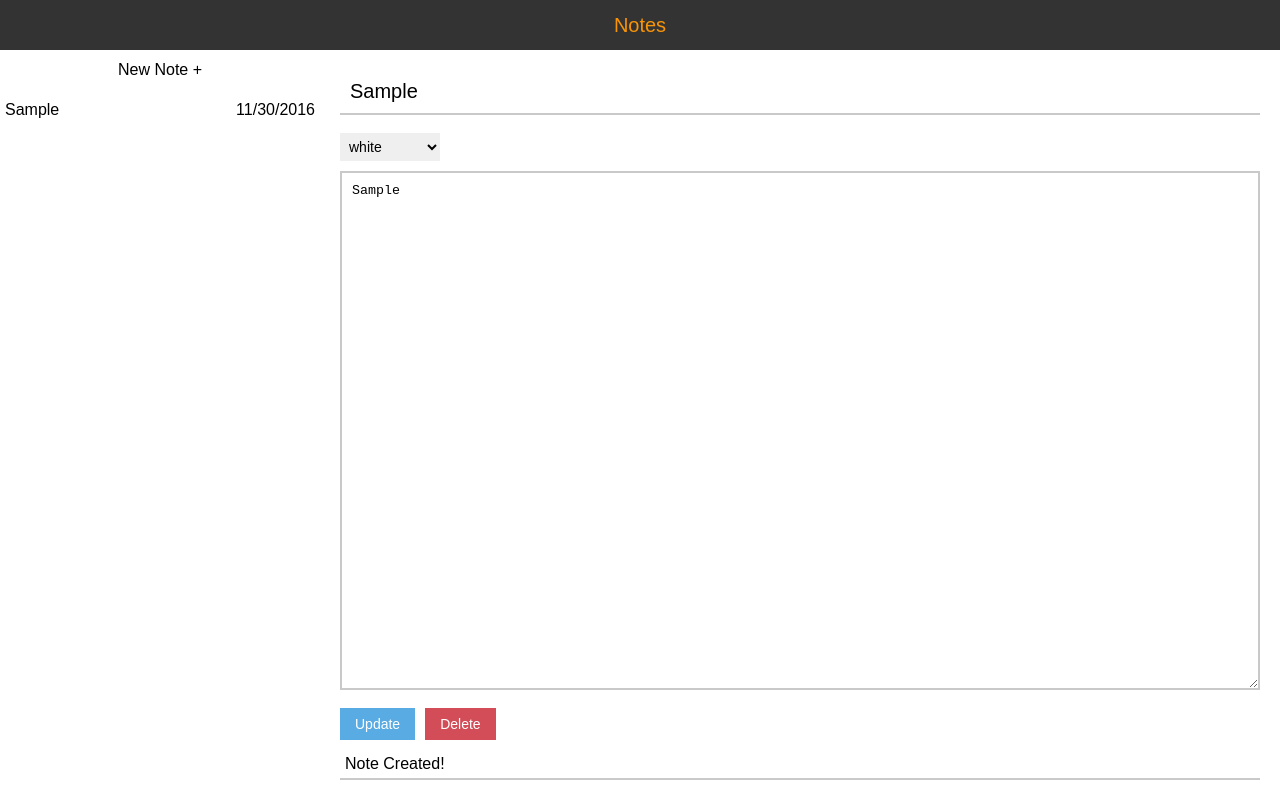
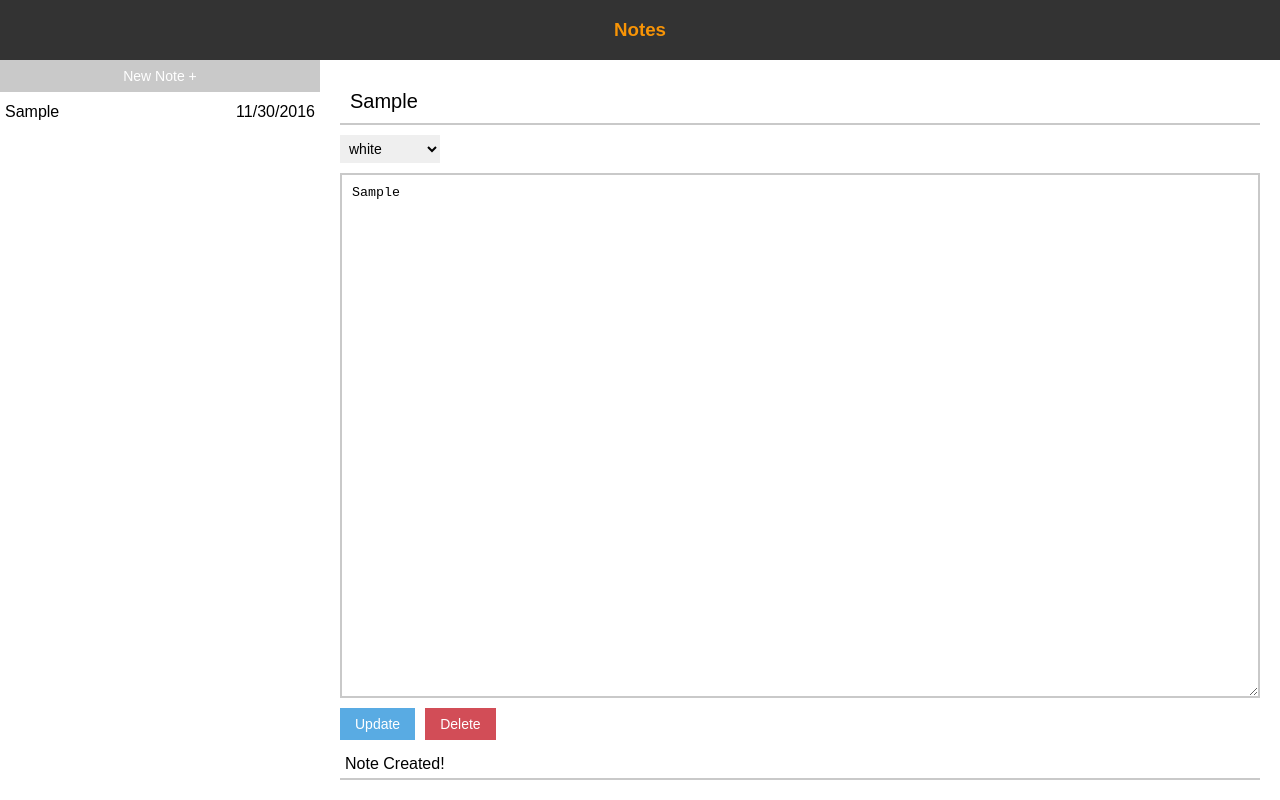
Before and after one commit to j4mesjung/jsNotes, a plain HTML site: page index.html in a window 1280 px wide. Both pictures are taken after typing "Sample", "Sample" into the empty fields and a click on the button "Submit". Drawn offline with Linux system fonts and the light colour scheme.

Commit message:
implement more semantic html

```diff
--- a/css/defaults.css
+++ b/css/defaults.css
@@ -6,3 +6,7 @@ a {
   color: inherit;
   text-decoration: none;
 }
+
+ul {
+  list-style-type: none;
+}
--- a/css/style.css
+++ b/css/style.css
@@ -12,24 +12,16 @@ html, body {
   flex-direction: column;
 }
 
-#headerBar {
-  height: 50px;
-  font-size: 20px;
+header {
+  height: 60px;
   background-color: #333;
   text-align: center;
-  line-height: 50px;
   color: #F89406;
 }
 
 #notesContainer {
   display: flex;
   flex-grow: 1;
-}
-
-#newNote {
-  height: 40px;
-  line-height: 40px;
-  text-align: center;
 }
 
 #notesList {
@@ -71,6 +63,19 @@ html, body {
   box-sizing: border-box;
 }
 
+#noteTitle {
+  margin-bottom: 10px;
+}
+
+select {
+  padding: 5px;
+  margin-bottom: 10px;
+  border: 0;
+  border-radius: 0;
+  width: 100px;
+  font-size: 14px;
+}
+
 input[type="text"] {
   width: 100%;
   font-size: 20px;
@@ -88,6 +93,7 @@ input[type="text"]:focus {
 textarea {
   flex-grow: 2;
   width: 100%;
+  margin-bottom: 10px;
   padding: 10px;
   border: solid 2px #c9c9c9;
   transition: border 0.3s;
@@ -96,15 +102,6 @@ textarea {
 
 textarea:focus {
   border: solid 2px #969696;
-}
-
-select {
-  padding: 5px;
-  margin-bottom: 10px;
-  border: 0;
-  border-radius: 0;
-  width: 100px;
-  font-size: 14px;
 }
 
 #actionContainer {
@@ -119,6 +116,13 @@ select {
   color: #fff;
   cursor: pointer;
   cursor: hand;
+}
+
+#newNote.btn {
+  background-color: #c9c9c9;
+  color: #fff;
+  margin: 0;
+  text-align: center;
 }
 
 #submit.btn {
--- a/index.html
+++ b/index.html
@@ -3,7 +3,7 @@
 <html lang="en">
 <head>
   <meta charset="utf-8" />
-  <meta name="viewport" content="width=device-width">
+  <meta name="viewport" content="width=device-width" />
   <title>Amazon Notes</title>
   <!-- <link href="https://fonts.googleapis.com/css?family=Roboto:100,300" rel="stylesheet"> -->
   <link href="./css/defaults.css" rel="stylesheet" />
@@ -12,24 +12,19 @@
 
 <body>
   <div id="container">
-    <div id="headerBar">
-      Notes
-    </div>
-    <div id="notesContainer">
+    <header>
+      <h3>Notes</h3>
+    </header>
+    <main id="notesContainer">
       <div id="notesList">
-        <a href="#newNote">
-          <div id="newNote">
-            <span>New Note +</span>
-          </div>
-        </a>
-        <div id="notes">
-        </div>
+        <button class='btn' id="newNote">
+          New Note +
+        </button>
+        <ul id="notes">
+        </ul>
       </div>
       <div id="notesView">
-        <div>
-          <input id="noteTitle" type="text" maxlength="30" placeholder="Title" />
-        </div>
-        <br>
+        <input id="noteTitle" type="text" maxlength="30" placeholder="Title" />
         <select id="noteColor">
           <option value="">white</option>
           <option value="#e74c3c">red</option>
@@ -38,15 +33,14 @@
           <option value="#f1c40f">yellow</option>
         </select>
         <textarea id="noteContent" placeholder="Note..."></textarea>
-        <br>
-        <div id="actionContainer">
+        <section id="actionContainer">
           <button class="btn" id="submit">Submit</button>
           <button class="btn" id="update">Update</button>
           <button class="btn" id="delete">Delete</button>
-        </div>
-        <div id="validation"></div>
+        </section>
+        <section id="validation"></section>
       </div>
-    </div>
+    </main>
   </div>
 
   <script src="./js/notes.js"></script>
--- a/js/notes.js
+++ b/js/notes.js
@@ -44,10 +44,7 @@ var notesModule = (function() {
     // clear the notes container
     notesList.innerHTML = '';
     if(notes){
-      console.log(notes);
       notes.forEach(function(note, index) {
-        var anchorElement = document.createElement('a');
-        anchorElement.setAttribute('href', '#' + index);
 
         var noteElement = document.createElement('div');
         noteElement.className = 'note';
@@ -70,12 +67,11 @@ var notesModule = (function() {
         noteElement.onclick = function() {
           getNote(this.getAttribute('data-id'))
         };
-        anchorElement.appendChild(noteElement);
 
         // delete button
         elements.deleteButton.setAttribute('data-id', index);
 
-        notesList.appendChild(anchorElement);
+        notesList.appendChild(noteElement);
       });
     } else {
       newNote();
```
